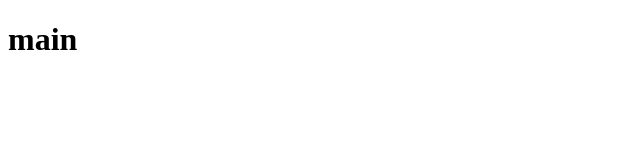
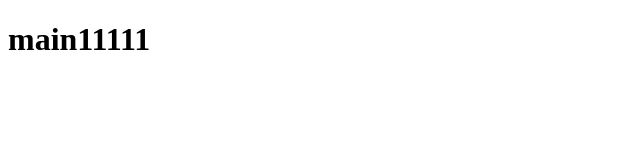
Before and after one commit to sanjeevan1/xxxxx, a plain HTML site: page index.html in a window 1280 px wide. Shown: the whole page, without its empty margins (0-640 px from the left). Drawn offline with Linux system fonts and the light colour scheme.

Commit message:
first commit

```diff
--- a/index.html
+++ b/index.html
@@ -4,6 +4,6 @@
 	<title></title>
 </head>
 <body>
-<h1>main</h1>
+<h1>main11111</h1>
 </body>
 </html>
```
